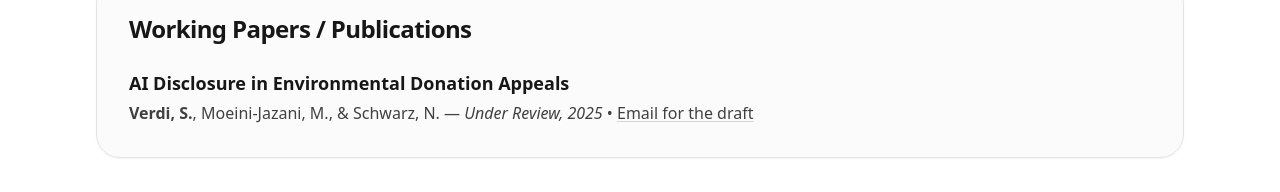
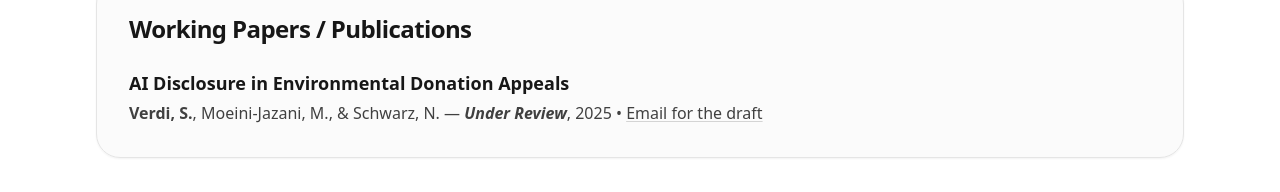
Before and after one commit to soroushverdi/soroushverdi.github.io, a React (Vite) app: page / in a window 1280 px wide. Both pictures are taken after a click on the button "Research & Publications". Shown: the part 491-683 px from the top of the page. Built offline with nearby package versions, Linux system fonts and the light colour scheme.

Commit message:
Update MarketingPhDWebsite.tsx

```diff
--- a/src/MarketingPhDWebsite.tsx
+++ b/src/MarketingPhDWebsite.tsx
@@ -267,7 +267,7 @@ function ResearchPage() {
                       AI Disclosure in Environmental Donation Appeals
                     </h3>
                     <p className="mt-1 text-neutral-700 dark:text-neutral-300">
-                      <span className="font-semibold">Verdi, S.</span>, Moeini-Jazani, M., &amp; Schwarz, N. — <em>Under Review, 2025</em> •{' '}
+                      <span className="font-semibold">Verdi, S.</span>, Moeini-Jazani, M., &amp; Schwarz, N. — <em><strong>Under Review</strong></em>, 2025 •{' '}
                       <a href="mailto:s.verdi@rug.nl" className="underline underline-offset-2 decoration-neutral-300 hover:decoration-neutral-500">Email for the draft</a>
                     </p>
                   </article>
```
